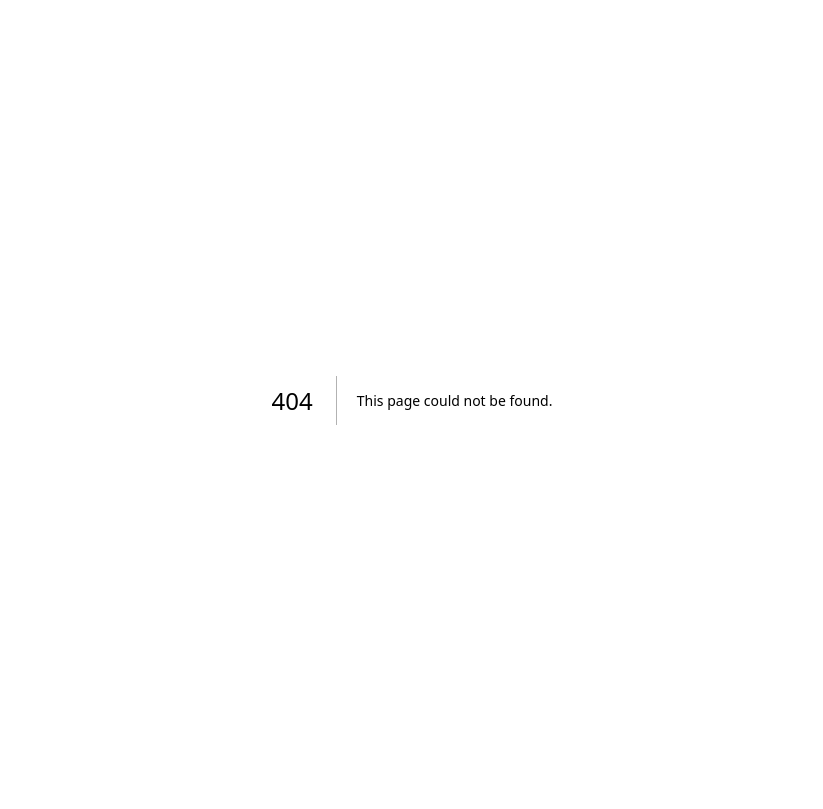
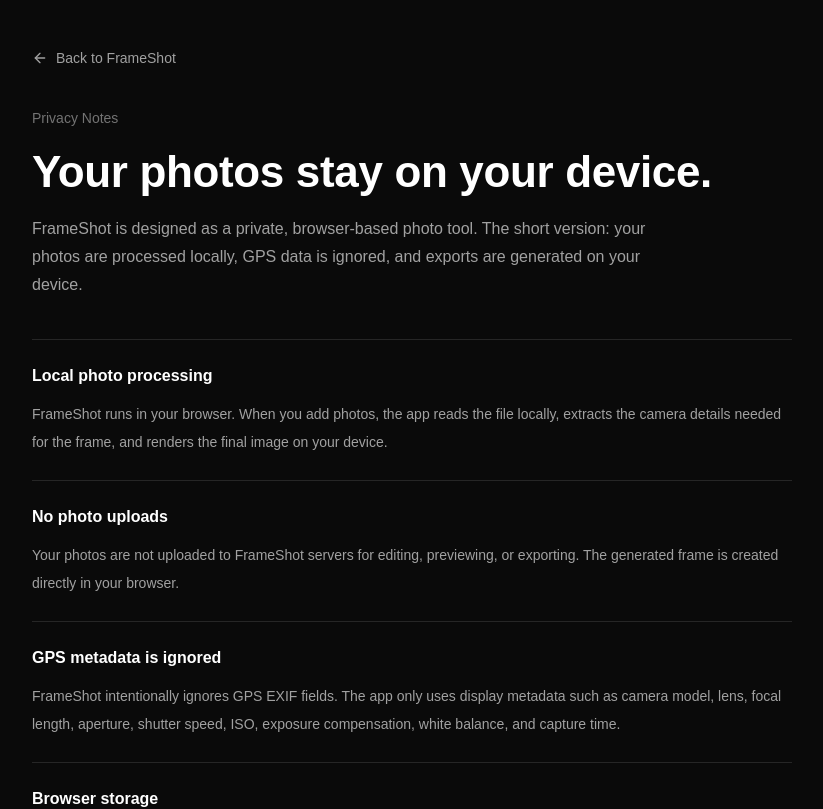
Before and after one commit to ahmadsufyan455/frame_shot_web, a Next.js app: page /privacy in a window 1280 px wide. Before the commit this address had no page. Shown: the top 809 px of the page, without its empty margins (228-1051 px from the left). Built offline with nearby package versions, Linux system fonts and the light colour scheme.

Commit message:
docs(privacy): add local processing copy

```diff
--- a/src/app/page.tsx
+++ b/src/app/page.tsx
@@ -1,4 +1,5 @@
 import Image from "next/image";
+import Link from "next/link";
 import UploadZone from "@/components/UploadZone";
 import appIcon from "./exif_frame_shot.png";
 
@@ -28,6 +29,14 @@
           <UploadZone />
         </div>
 
+        <p className="max-w-[560px] text-center text-[13px] leading-6 text-neutral-500">
+          Your photos are processed locally in your browser and are not uploaded
+          to our servers. GPS metadata is ignored.{" "}
+          <Link href="/privacy" className="text-neutral-300 underline underline-offset-4 transition-colors hover:text-white">
+            Read privacy notes
+          </Link>
+        </p>
+
       </div>
     </main>
   );
--- /dev/null
+++ b/src/app/privacy/page.tsx
@@ -0,0 +1,69 @@
+import type { Metadata } from "next";
+import Link from "next/link";
+import { ArrowLeft } from "lucide-react";
+
+export const metadata: Metadata = {
+  title: "Privacy Notes - FrameShot",
+  description:
+    "FrameShot processes photos locally in your browser. Photos are not uploaded to our servers, and GPS EXIF data is ignored.",
+};
+
+const sections = [
+  {
+    title: "Local photo processing",
+    body: "FrameShot runs in your browser. When you add photos, the app reads the file locally, extracts the camera details needed for the frame, and renders the final image on your device.",
+  },
+  {
+    title: "No photo uploads",
+    body: "Your photos are not uploaded to FrameShot servers for editing, previewing, or exporting. The generated frame is created directly in your browser.",
+  },
+  {
+    title: "GPS metadata is ignored",
+    body: "FrameShot intentionally ignores GPS EXIF fields. The app only uses display metadata such as camera model, lens, focal length, aperture, shutter speed, ISO, exposure compensation, white balance, and capture time.",
+  },
+  {
+    title: "Browser storage",
+    body: "FrameShot may keep photos and edits in your browser storage so you can move between the upload and preview screens. You can remove this local data by clearing site data in your browser.",
+  },
+  {
+    title: "Analytics",
+    body: "If analytics are added later, they should be limited to product usage events such as uploads, selected styles, and exports. Photo files and EXIF contents should not be sent as analytics data.",
+  },
+];
+
+export default function PrivacyPage() {
+  return (
+    <main className="min-h-screen bg-[#0a0a0a] px-6 py-8 text-white sm:py-12">
+      <div className="mx-auto flex w-full max-w-[760px] flex-col gap-10">
+        <Link
+          href="/"
+          className="flex w-fit items-center gap-2 text-sm text-[#a1a1a1] transition-colors hover:text-white"
+        >
+          <ArrowLeft className="h-4 w-4" />
+          Back to FrameShot
+        </Link>
+
+        <header className="flex flex-col gap-4">
+          <p className="text-sm font-medium text-neutral-500">Privacy Notes</p>
+          <h1 className="text-[34px] font-bold leading-tight tracking-[-0.35px] text-white sm:text-[44px]">
+            Your photos stay on your device.
+          </h1>
+          <p className="max-w-[640px] text-base leading-7 text-neutral-400">
+            FrameShot is designed as a private, browser-based photo tool. The
+            short version: your photos are processed locally, GPS data is
+            ignored, and exports are generated on your device.
+          </p>
+        </header>
+
+        <section className="flex flex-col gap-6">
+          {sections.map((section) => (
+            <article key={section.title} className="border-t border-[#262626] pt-6">
+              <h2 className="text-base font-semibold text-white">{section.title}</h2>
+              <p className="mt-3 text-sm leading-7 text-neutral-400">{section.body}</p>
+            </article>
+          ))}
+        </section>
+      </div>
+    </main>
+  );
+}
```
